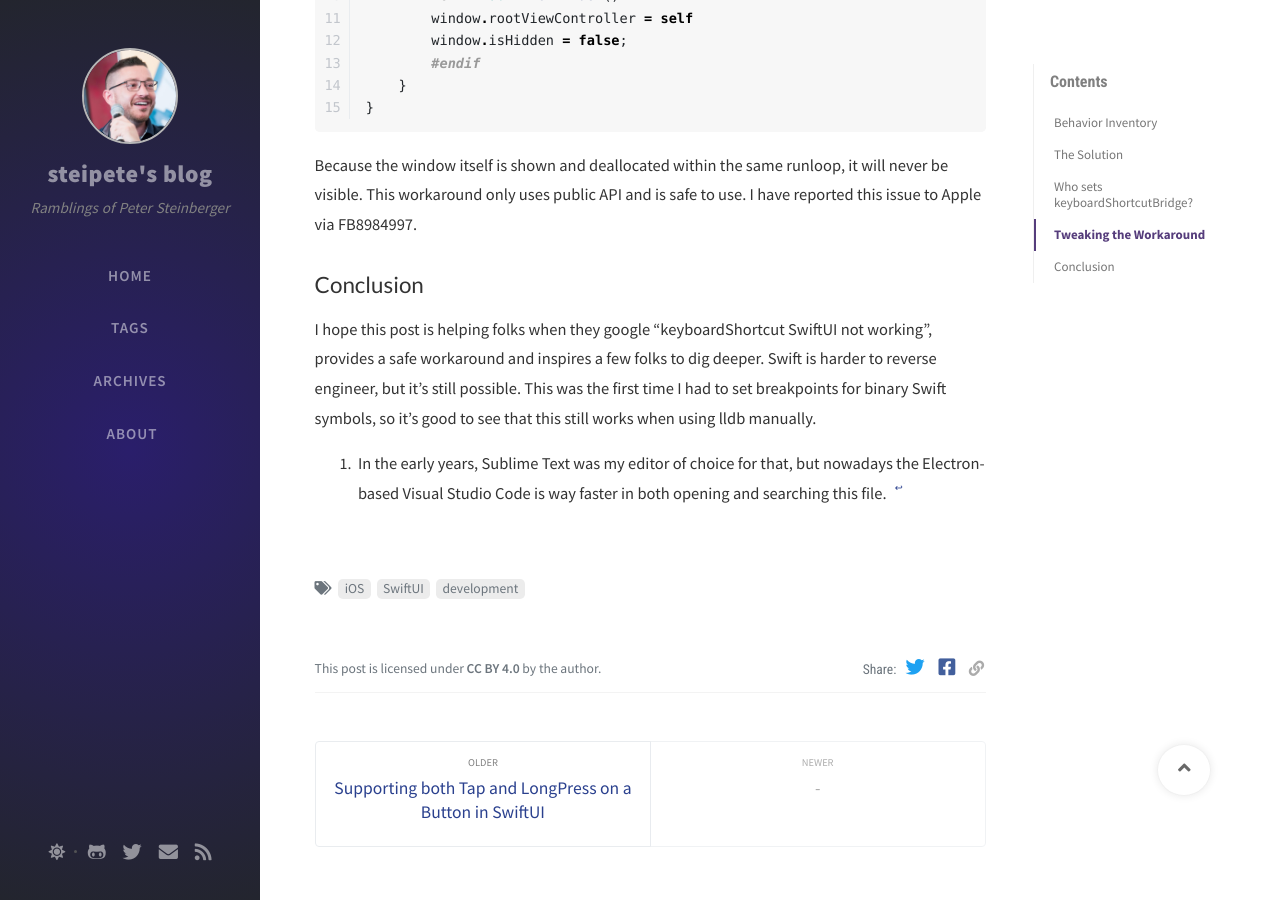
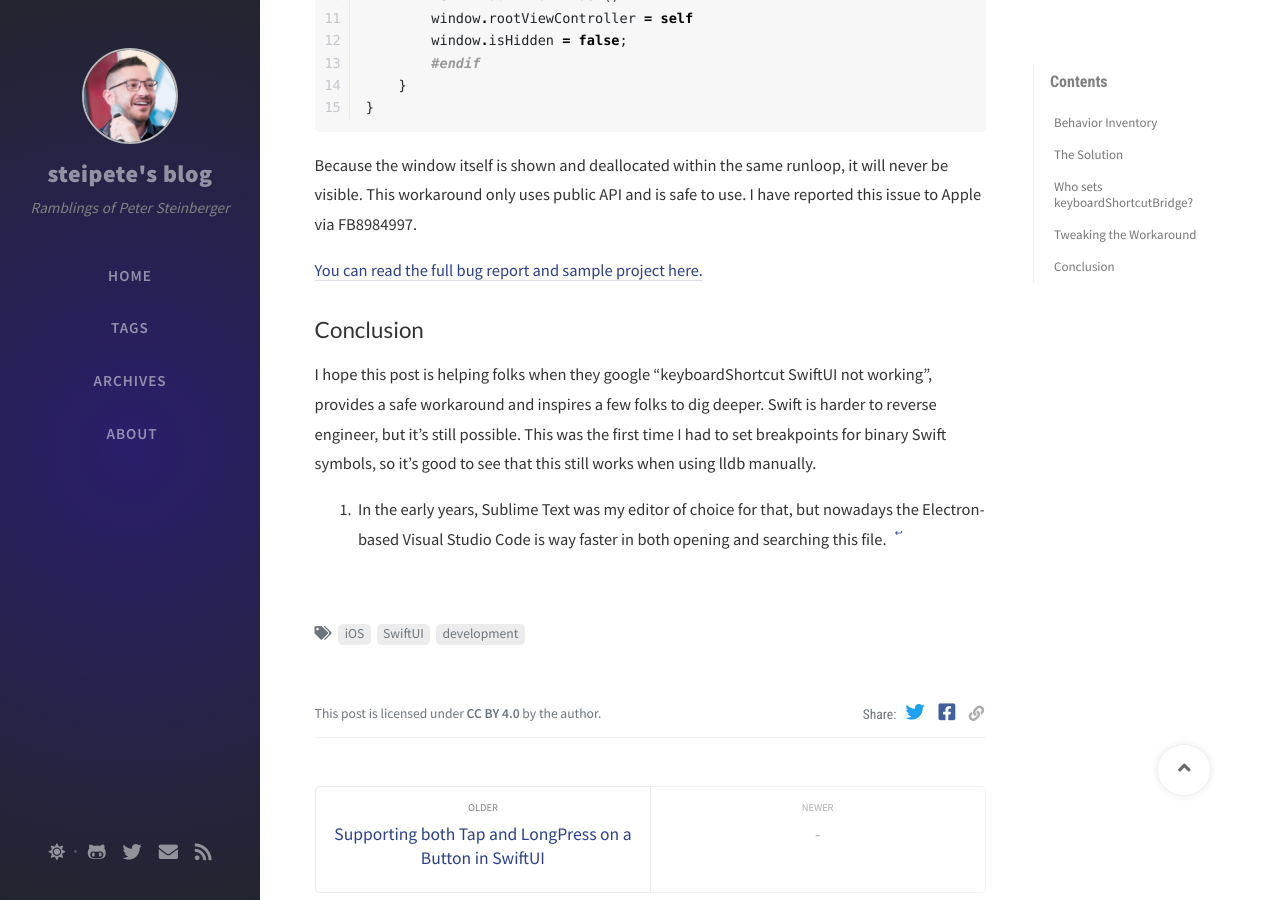
Before and after one commit to steipete/steipete.com, a Jekyll site: the page built from _posts/2021-01-21-fixing-keyboardshortcut-in-swiftui.md, in a window 1280 px wide and 900 px high, scrolled down 6039 px. Built offline with Jekyll 4.4.1, drawn with Linux system fonts in a browser that asks for light colours; nearby versions of some CDN libraries; comment, search, counter and statistics services are not loaded.

Commit message:
add sample

```diff
--- a/_posts/2021-01-21-fixing-keyboardshortcut-in-swiftui.md
+++ b/_posts/2021-01-21-fixing-keyboardshortcut-in-swiftui.md
@@ -157,6 +157,8 @@ extension UIHostingController {
 
 Because the window itself is shown and deallocated within the same runloop, it will never be visible. This workaround only uses public API and is safe to use. I have reported this issue to Apple via FB8984997.
 
+[You can read the full bug report and sample project here.](https://github.com/PSPDFKit-labs/radar.apple.com/commit/8768d5c9fecd602625cc10b7a7c98f2bbc0cda4a)
+
 ## Conclusion
 
 I hope this post is helping folks when they google "keyboardShortcut SwiftUI not working", provides a safe workaround and inspires a few folks to dig deeper. Swift is harder to reverse engineer, but it's still possible. This was the first time I had to set breakpoints for binary Swift symbols, so it's good to see that this still works when using lldb manually.
```
